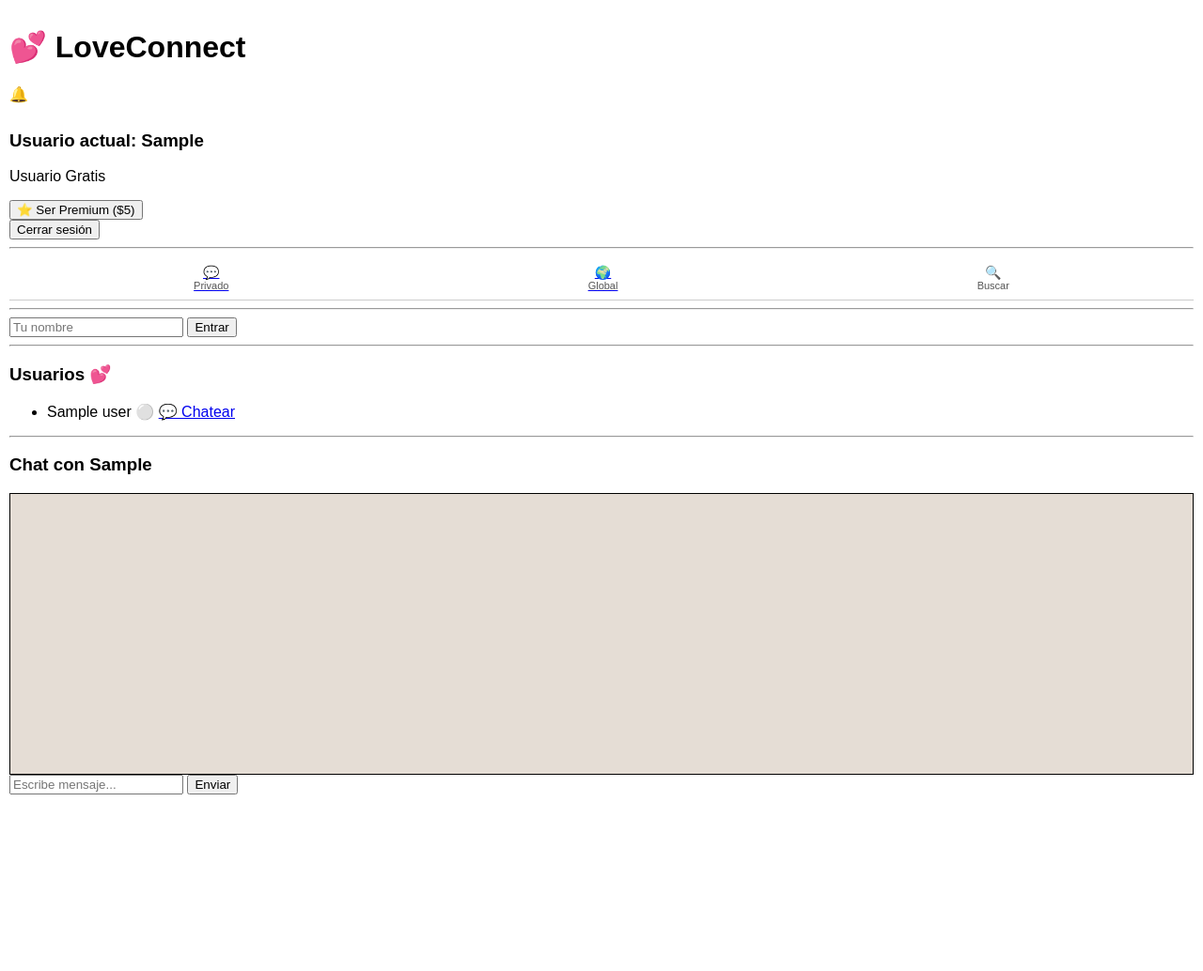
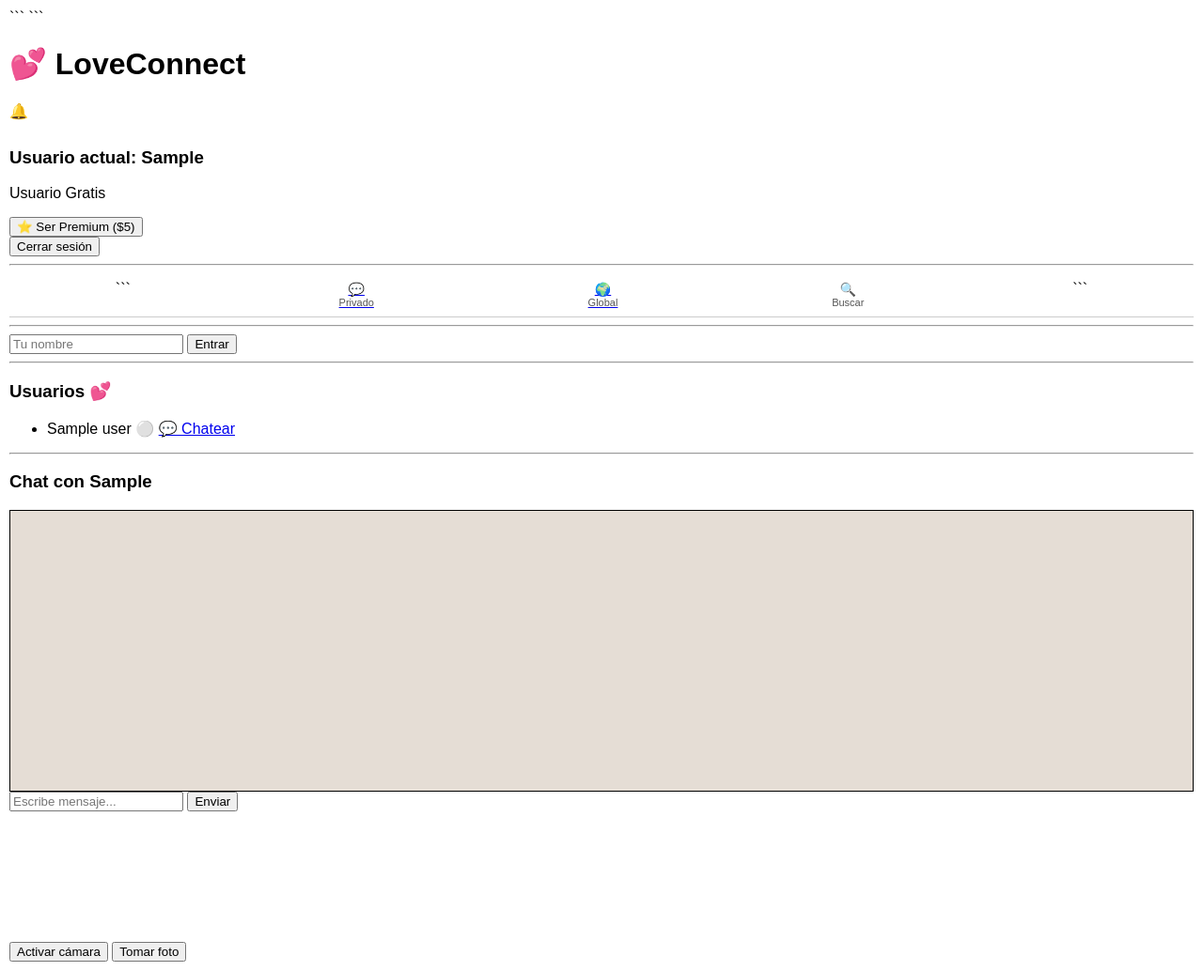
Before and after one commit to Silver6819/loveconnect-backend, a FastAPI app: template templates/index.html in a window 1280 px wide. Shown: the whole page at 94% size. Before the commit the page ends 846 px from the top, so only its background shows below. Run offline with FastAPI, Linux system fonts and the light colour scheme; the template is opened without the code that fills it: most values are stand-ins (such as "Sample title", 1, 10 or a date in 2020); data that the repository does not hold is empty.

Commit message:
index.html

````diff
--- a/templates/index.html
+++ b/templates/index.html
@@ -1,9 +1,11 @@
 <!DOCTYPE html>
+
 <html lang="es">
 <head>
     <meta charset="UTF-8">
     <title>LoveConnect 💕</title>
 
+```
 <style>
     body {
         font-family: Arial;
@@ -78,12 +80,15 @@
         text-align:left;
     }
 </style>
+```
+
 </head>
 <body>
 
 <h1>💕 LoveConnect</h1>
 
 <!-- 🔔 NOTIFICACIONES -->
+
 <div id="noti-container" style="position:relative; display:inline-block; margin-bottom:10px;">
     🔔
     <span id="noti-badge" style="
@@ -102,12 +107,14 @@
 <h3>Usuario actual: {{ usuario_actual }}</h3>
 
 {% if es_premium %}
+
 <p>⭐ Usuario Premium</p>
 {% else %}
 <p>Usuario Gratis</p>
 {% endif %}
 
 {% if not es_premium %}
+
 <form action="https://www.paypal.com/cgi-bin/webscr" method="post" target="_blank">
     <input type="hidden" name="cmd" value="_xclick">
     <input type="hidden" name="business" value="mr6874823@gmail.com">
@@ -125,8 +132,10 @@
 <hr>
 
 <!-- 🔥 BARRA PRO -->
+
 <div class="barra-pro">
 
+```
 <a href="/">
     <button class="btn-barra {% if not chat_con %}activo{% endif %}">
         💬
@@ -145,6 +154,7 @@
     🔍
     <span>Buscar</span>
 </button>
+```
 
 </div>
 
@@ -174,6 +184,7 @@
 <hr>
 
 {% if chat_con %}
+
 <h3>
     {% if chat_con == "GLOBAL" %}
         🌍 Chat Global
@@ -195,6 +206,16 @@
     <input type="text" name="mensaje" placeholder="Escribe mensaje..." required id="mensaje">
     <button type="submit">Enviar</button>
 </form>
+
+<!-- 📷 CÁMARA (NUEVO) -->
+
+<div style="margin-top:10px;">
+    <video id="video" width="250" autoplay style="border-radius:10px;"></video>
+    <br>
+    <button onclick="iniciarCamara()">Activar cámara</button>
+    <button onclick="tomarFoto()">Tomar foto</button>
+    <canvas id="canvas" style="display:none;"></canvas>
+</div>
 
 <script>
 const chatCon = "{{ chat_con }}";
@@ -244,6 +265,47 @@ document.getElementById("form-chat").addEventListener("submit", async (e) => {
 
     mensajeInput.value = "";
 });
+
+
+// 📷 FUNCIONES DE CÁMARA (NUEVO)
+let stream = null;
+
+async function iniciarCamara() {
+    try {
+        stream = await navigator.mediaDevices.getUserMedia({ video: true });
+        document.getElementById("video").srcObject = stream;
+    } catch (error) {
+        alert("Error al acceder a la cámara");
+        console.error(error);
+    }
+}
+
+function tomarFoto() {
+    const video = document.getElementById("video");
+    const canvas = document.getElementById("canvas");
+    const context = canvas.getContext("2d");
+
+    canvas.width = video.videoWidth;
+    canvas.height = video.videoHeight;
+
+    context.drawImage(video, 0, 0, canvas.width, canvas.height);
+
+    const imagen = canvas.toDataURL("image/png");
+
+    enviarFoto(imagen);
+}
+
+async function enviarFoto(imagen) {
+    await fetch("/enviar_foto", {
+        method: "POST",
+        headers: {
+            "Content-Type": "application/json"
+        },
+        body: JSON.stringify({ imagen: imagen })
+    });
+
+    alert("Foto enviada 📷");
+}
 </script>
 
 {% endif %}
````
Lines whose indentation alone changed are shown as unchanged.
